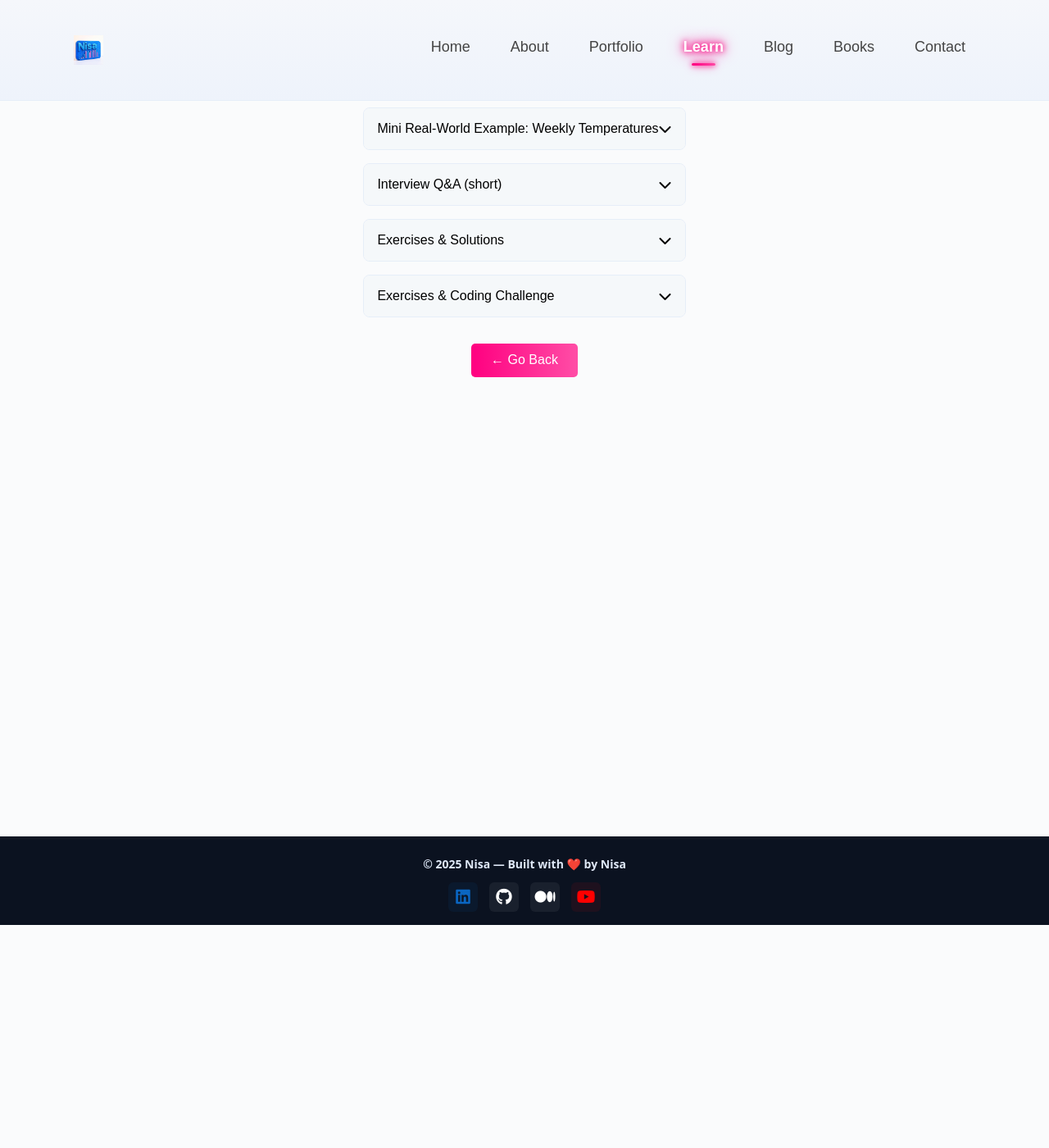
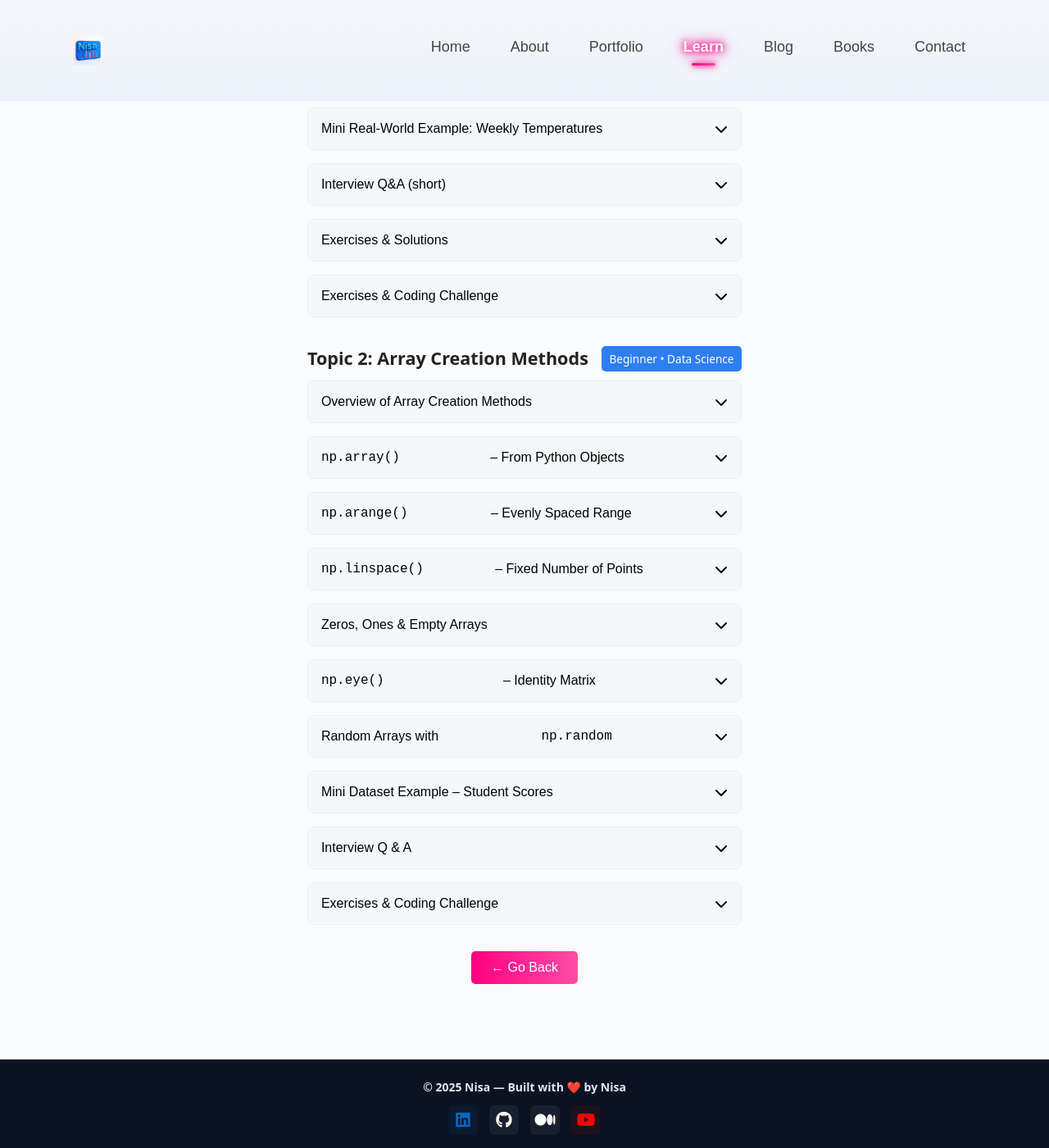
Before and after one commit to tabassumunnisa19/My_Personal_Website, a Jekyll site: the page Python_libraries_notes/numpytopic.html, which Jekyll copies as it is, in a window 1280 px wide and 1400 px high, scrolled down 272 px. Shown: the whole window at 82% size. Built offline with Jekyll 4.4.1, drawn with Linux system fonts in a browser that asks for light colours.

Commit message:
Update numpytopic.html

```diff
--- a/Python_libraries_notes/numpytopic.html
+++ b/Python_libraries_notes/numpytopic.html
@@ -324,6 +324,214 @@
 
   </div>
 </div>
+<!-- ──────────────── Topic 2: Array Creation Methods ──────────────── -->
+<div class="topic-head" style="margin-top:2rem;">
+  <h2>Topic 2: Array Creation Methods</h2>
+  <span class="badge">Beginner • Data Science</span>
+</div>
+
+<div class="qa-block">
+  <button>Overview of Array Creation Methods <i class="fas fa-chevron-down"></i></button>
+  <div class="content">
+    <p>NumPy offers multiple ways to create arrays efficiently — from Python sequences, numeric ranges, filled arrays, identity matrices, and random data. These are the most common methods used in data science workflows.</p>
+  </div>
+</div>
+
+<div class="qa-block">
+  <button><code>np.array()</code> – From Python Objects <i class="fas fa-chevron-down"></i></button>
+  <div class="content">
+    <p>Create arrays directly from lists or tuples.</p>
+    <div class="code-block">
+<pre>
+import numpy as np
+
+# from list
+a = np.array([1, 2, 3, 4])
+
+# 2-D from nested lists
+b = np.array([[10, 20, 30], [40, 50, 60]])
+
+print(a)
+print(b)
+print("dtype:", a.dtype)
+</pre>
+    </div>
+  </div>
+</div>
+
+<div class="qa-block">
+  <button><code>np.arange()</code> – Evenly Spaced Range <i class="fas fa-chevron-down"></i></button>
+  <div class="content">
+    <p>Generates evenly spaced values within a range using <code>(start, stop, step)</code>.</p>
+    <div class="code-block">
+<pre>
+a = np.arange(0, 10, 2)    # even numbers 0–8
+b = np.arange(10, 0, -3)  # countdown by 3
+print(a)
+print(b)
+</pre>
+    </div>
+  </div>
+</div>
+
+<div class="qa-block">
+  <button><code>np.linspace()</code> – Fixed Number of Points <i class="fas fa-chevron-down"></i></button>
+  <div class="content">
+    <p>Returns a specific number of evenly spaced samples between two values (inclusive).</p>
+    <div class="code-block">
+<pre>
+# 5 values between 0 and 1 inclusive
+x = np.linspace(0, 1, 5)
+print(x)
+</pre>
+    </div>
+  </div>
+</div>
+
+<div class="qa-block">
+  <button>Zeros, Ones &amp; Empty Arrays <i class="fas fa-chevron-down"></i></button>
+  <div class="content">
+    <p>Useful for initializing arrays before filling with data.</p>
+    <div class="code-block">
+<pre>
+zeros_arr = np.zeros((2, 3))
+ones_arr  = np.ones((3, 2))
+empty_arr = np.empty((2, 2))
+
+print(zeros_arr)
+print(ones_arr)
+print(empty_arr)
+</pre>
+    </div>
+  </div>
+</div>
+
+<div class="qa-block">
+  <button><code>np.eye()</code> – Identity Matrix <i class="fas fa-chevron-down"></i></button>
+  <div class="content">
+    <div class="code-block">
+<pre>
+I = np.eye(3)
+print(I)
+</pre>
+    </div>
+  </div>
+</div>
+
+<div class="qa-block">
+  <button>Random Arrays with <code>np.random</code> <i class="fas fa-chevron-down"></i></button>
+  <div class="content">
+    <p>The <code>np.random</code> module generates integers, floats, and normally distributed values for simulation or sampling.</p>
+    <div class="code-block">
+<pre>
+rand_ints   = np.random.randint(1, 101, 5)
+rand_floats = np.random.rand(3)
+rand_norm   = np.random.randn(2, 3)
+
+print(rand_ints)
+print(rand_floats)
+print(rand_norm)
+</pre>
+    </div>
+  </div>
+</div>
+
+<div class="qa-block">
+  <button>Mini Dataset Example – Student Scores <i class="fas fa-chevron-down"></i></button>
+  <div class="content">
+    <p>Generate random scores for 5 students in 3 subjects and compute their averages.</p>
+    <div class="code-block">
+<pre>
+scores = np.random.randint(50, 100, (5, 3))
+print("Scores:\n", scores)
+
+avg_subject = np.mean(scores, axis=0)
+avg_student = np.mean(scores, axis=1)
+
+print("Average per subject:", avg_subject)
+print("Average per student:", avg_student)
+</pre>
+    </div>
+  </div>
+</div>
+
+<div class="qa-block">
+  <button>Interview Q &amp; A <i class="fas fa-chevron-down"></i></button>
+  <div class="content">
+    <h4>Q1. Difference between <code>np.arange()</code> and <code>np.linspace()</code>?</h4>
+    <p><strong>A:</strong> <code>arange()</code> uses step size; <code>linspace()</code> uses number of samples and includes the stop value.</p>
+
+    <h4>Q2. What does <code>np.eye()</code> produce?</h4>
+    <p><strong>A:</strong> A 2-D identity matrix with ones on the main diagonal and zeros elsewhere.</p>
+
+    <h4>Q3. How to create a 5×5 random integer matrix (10–99)?</h4>
+    <div class="code-block">
+<pre>
+mat = np.random.randint(10, 100, (5, 5))
+print(mat)
+</pre>
+    </div>
+  </div>
+</div>
+
+<div class="qa-block">
+  <button>Exercises &amp; Coding Challenge <i class="fas fa-chevron-down"></i></button>
+  <div class="content">
+    <div class="exercise">
+      <h4>Exercise 1 – Even Numbers Array</h4>
+      <div class="code-block">
+<pre>
+evens = np.arange(2, 22, 2)
+print(evens)
+</pre>
+      </div>
+    </div>
+
+    <div class="exercise">
+      <h4>Exercise 2 – 4×4 Ones &amp; Zeros Matrices</h4>
+      <div class="code-block">
+<pre>
+ones = np.ones((4, 4))
+zeros = np.zeros((4, 4))
+print("Ones:\n", ones)
+print("Zeros:\n", zeros)
+</pre>
+      </div>
+    </div>
+
+    <div class="exercise">
+      <h4>Exercise 3 – Random Normal Distribution</h4>
+      <div class="code-block">
+<pre>
+data = np.random.randn(1000)
+print("Mean:", np.mean(data))
+print("Std:", np.std(data))
+</pre>
+      </div>
+    </div>
+
+    <h4>Coding Challenge – Salary Simulation</h4>
+    <div class="exercise">
+      <p>Generate random monthly salaries for 12 months and compute total, average, and month with highest salary.</p>
+      <div class="code-block">
+<pre>
+months = np.arange(1, 13)
+salaries = np.random.randint(25000, 60000, 12)
+
+total = np.sum(salaries)
+average = np.mean(salaries)
+max_month = months[np.argmax(salaries)]
+
+print("Monthly salaries:", salaries)
+print("Total salary:", total)
+print("Average salary:", average)
+print("Highest salary month:", max_month)
+</pre>
+      </div>
+    </div>
+  </div>
+</div>
+<!-- ──────────────── End of Topic 2 ──────────────── -->
 
 
     <!-- Go Back -->
```
